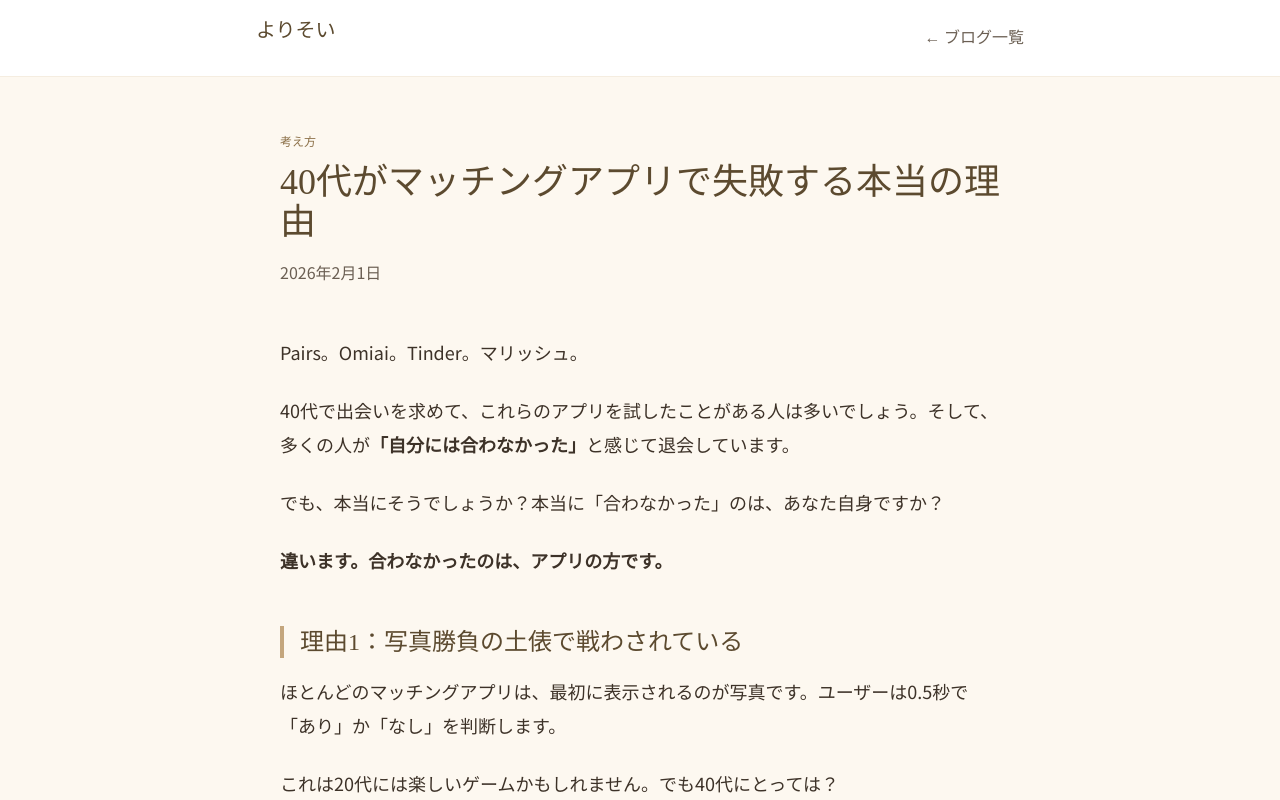
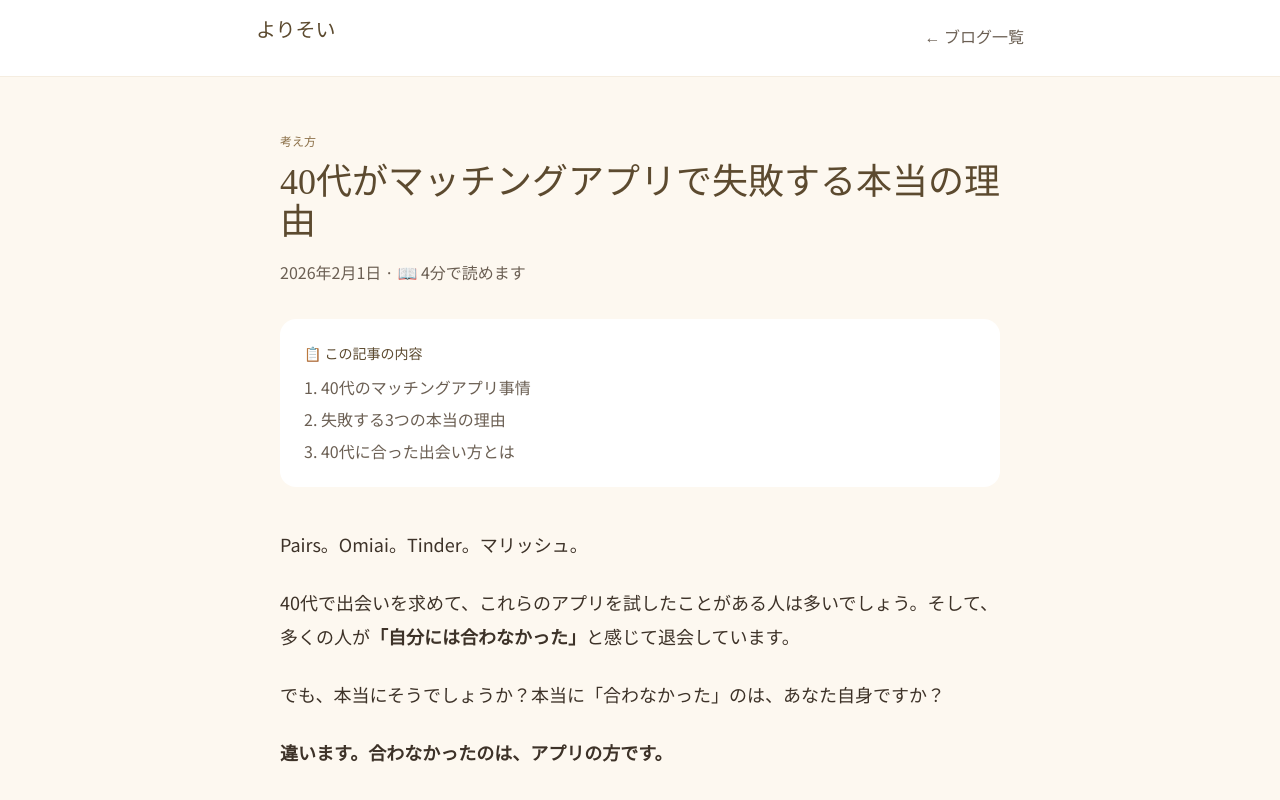
Before and after one commit to sntkmtnb/yorisoi, a Next.js app: page /blog/why-matching-apps-fail-for-40s in a window 1280 px wide. Shown: the top 800 px of the page. Built offline with nearby package versions, Linux system fonts and the light colour scheme.

Commit message:
UX Round 11: 比較セクションFadeIn・ブログ目次追加
- LP: 比較セクションにFadeInアニメーション追加
- Blog: 2本目の記事にも目次ナビ＋読了時間追加
- 全体のスクロール体験の一貫性向上

```diff
--- a/src/app/blog/why-matching-apps-fail-for-40s/page.tsx
+++ b/src/app/blog/why-matching-apps-fail-for-40s/page.tsx
@@ -41,7 +41,17 @@ export default function Article() {
         <h1 className="font-serif text-3xl md:text-4xl text-[var(--color-warm-dark)] mt-2 mb-4">
           40代がマッチングアプリで失敗する本当の理由
         </h1>
-        <p className="text-[var(--color-text-light)] mb-12">2026年2月1日</p>
+        <p className="text-[var(--color-text-light)] mb-8">2026年2月1日 · 📖 4分で読めます</p>
+
+        {/* 目次 */}
+        <nav className="bg-white rounded-2xl p-5 md:p-6 mb-10">
+          <p className="text-sm font-medium text-[var(--color-warm-dark)] mb-3">📋 この記事の内容</p>
+          <ol className="space-y-2 text-sm md:text-base text-[var(--color-text-light)] list-decimal list-inside">
+            <li>40代のマッチングアプリ事情</li>
+            <li>失敗する3つの本当の理由</li>
+            <li>40代に合った出会い方とは</li>
+          </ol>
+        </nav>
 
         <div className="max-w-none space-y-6 text-[var(--color-text)] leading-[1.9] text-base md:text-lg">
           <p>
--- a/src/app/page.tsx
+++ b/src/app/page.tsx
@@ -258,7 +258,8 @@ export default function Home() {
               { label: "対象年齢", old: "20〜30代が中心", new: "40代以上に特化" },
               { label: "サポート", old: "なし or 問い合わせフォーム", new: "AIが24時間いつでも味方" },
             ].map((row, i) => (
-              <div key={i} className="grid grid-cols-1 md:grid-cols-[140px_1fr_1fr] gap-2 md:gap-4 p-4 md:p-5 rounded-xl bg-[var(--color-cream)]">
+              <FadeInSection key={i} delay={i * 80}>
+                <div className="grid grid-cols-1 md:grid-cols-[140px_1fr_1fr] gap-2 md:gap-4 p-4 md:p-5 rounded-xl bg-[var(--color-cream)]">
                   <p className="font-medium text-[var(--color-warm-dark)] text-sm md:text-base">{row.label}</p>
                   <div className="flex items-start gap-2">
                     <span className="text-[var(--color-text-light)] shrink-0">❌</span>
@@ -269,6 +270,7 @@ export default function Home() {
                     <p className="text-sm md:text-base text-[var(--color-warm-dark)] font-medium">{row.new}</p>
                   </div>
                 </div>
+              </FadeInSection>
             ))}
           </div>
         </div>
```
Lines whose indentation alone changed are shown as unchanged.
